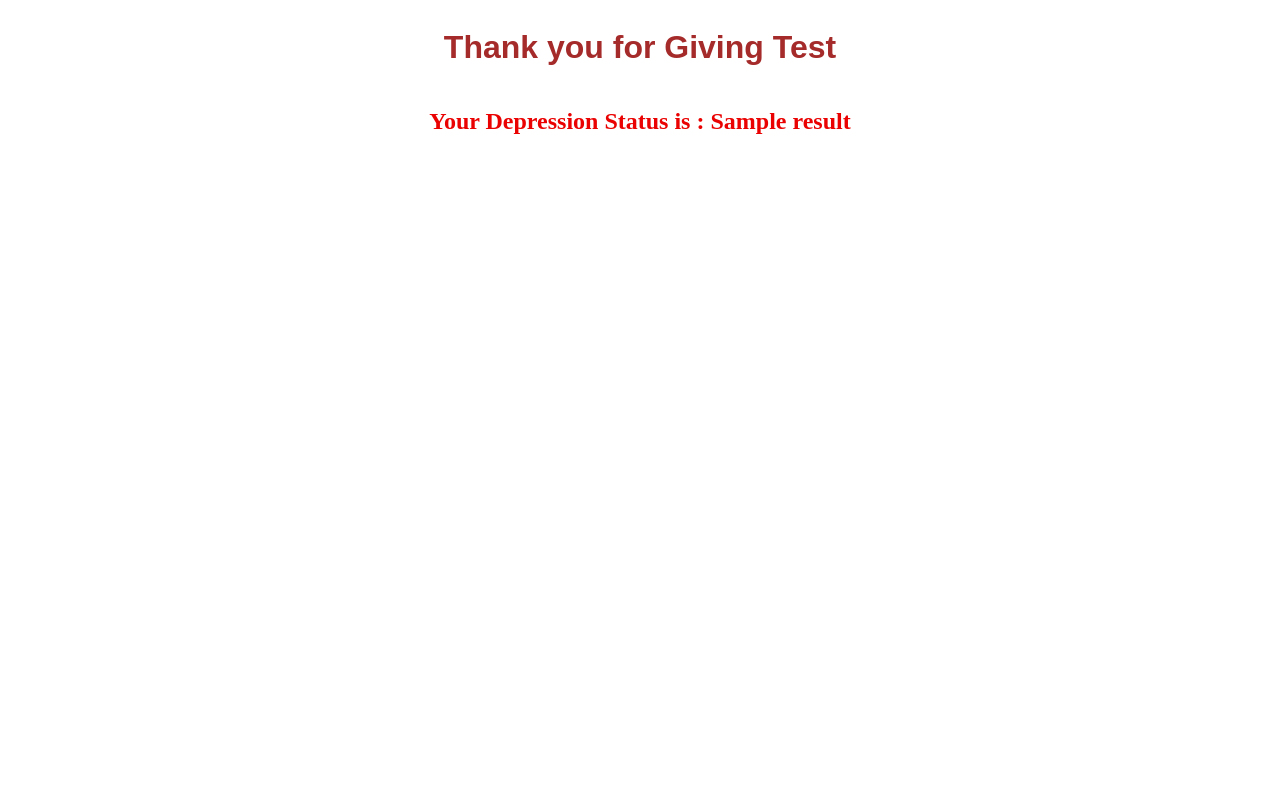
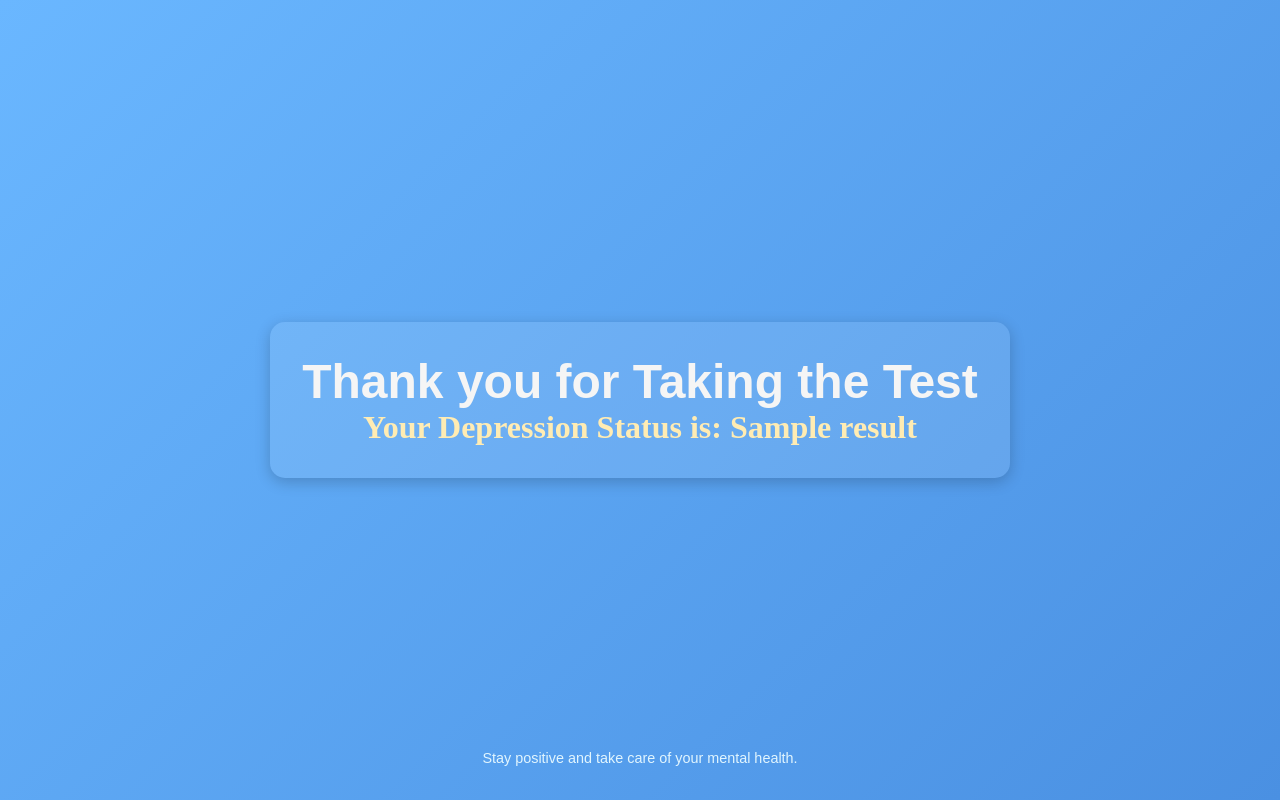
Before and after one commit to harshit391/TestFlask, a Flask app: template templates/result.html in a window 1280 px wide. Run offline with Flask 3, Linux system fonts and the light colour scheme; the template is opened without the code that fills it: most values are stand-ins (such as "Sample title", 1, 10 or a date in 2020); parts of the project's set-up code (start-up, migrations or seed data) failed here and were passed over.

Commit message:
Result Updated !!!

```diff
--- a/templates/result.html
+++ b/templates/result.html
@@ -5,27 +5,57 @@
     <meta name="viewport" content="width=device-width, initial-scale=1.0">
     <title>Result</title>
     <style>
-        body{
+        body {
             display: flex;
             flex-direction: column;
             align-items: center;
+            justify-content: center;
+            height: 100vh;
+            margin: 0;
+            background: linear-gradient(135deg, #6ab7ff, #4a90e2);
+            font-family: 'Poppins', sans-serif;
+            color: #fff;
+            text-align: center;
         }
 
-        h1{
-            font-family: Poppins, sans-serif;
-            color: brown;
+        h1 {
+            font-size: 3em;
+            margin-bottom: 0.5em;
+            color: #f5f5f5;
         }
 
-        h2{
-            font-family: Montserrat, serif;
-            color: #ea0202;
+        h2 {
+            font-family: 'Montserrat', serif;
+            font-size: 2em;
+            color: #ffecb3;
+        }
+
+        .container {
+            background: rgba(255, 255, 255, 0.1);
+            padding: 2em;
+            border-radius: 15px;
+            box-shadow: 0 4px 15px rgba(0, 0, 0, 0.2);
+        }
+
+        .container h1, .container h2 {
+            margin: 0;
+        }
+
+        .footer {
+            position: absolute;
+            bottom: 20px;
+            font-size: 0.9em;
+            color: #e1f5fe;
         }
     </style>
 </head>
 <body>
-    <h1>Thank you for Giving Test</h1>
-    <h2>Your Depression Status is : {{ result }}</h2>
-
-    <br><br><br>
+    <div class="container">
+        <h1>Thank you for Taking the Test</h1>
+        <h2>Your Depression Status is: {{ result }}</h2>
+    </div>
+    <div class="footer">
+        <p>Stay positive and take care of your mental health.</p>
+    </div>
 </body>
 </html>
```
